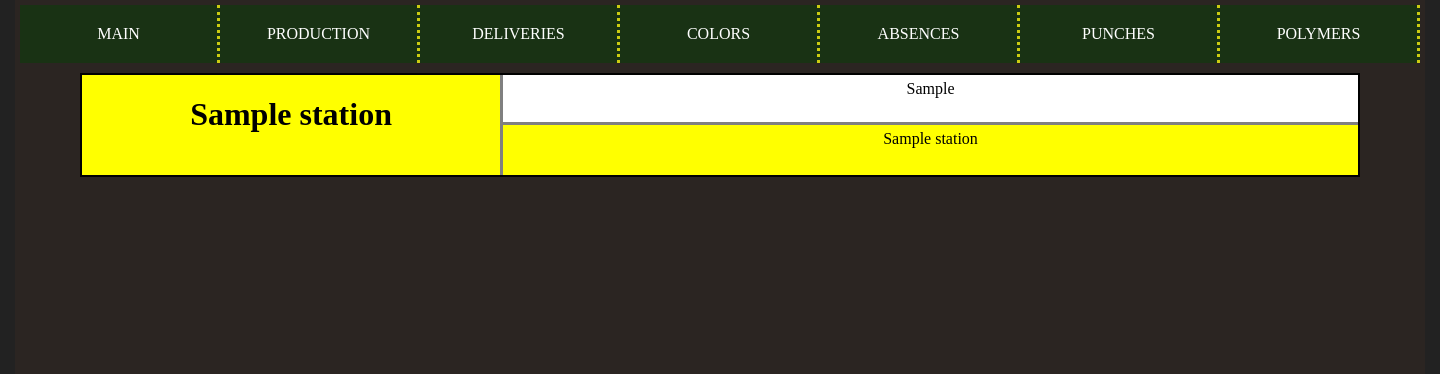
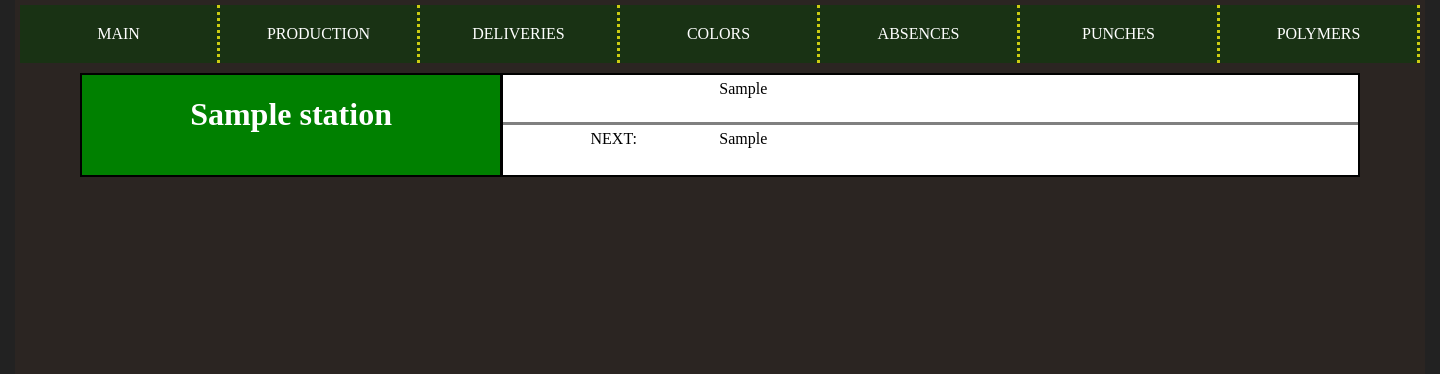
Before and after one commit to damianlapa/CardboardFactoryManager, a Django app: template paker/templates/production/workstations.html in a window 1440 px wide. Shown: the part 149-523 px from the top of the page. Run offline with Django 3.2, Linux system fonts and the light colour scheme; the template is opened without the code that fills it: most values are stand-ins (such as "Sample title", 1, 10 or a date in 2020); some libraries are stand-ins or nearby versions.

```diff
--- a/paker/templates/production/workstation-details.html
+++ b/paker/templates/production/workstation-details.html
@@ -159,8 +159,8 @@
     {% for unit in history_units %}
         <tr>
             <td>{{ unit.production_order.customer }} {{ unit.production_order.dimensions }}</td>
-            <td>{{ unit.cardboard }} {{ unit.cardboard_dimensions }}</td>
-            <td>{{ unit.quantity }}</td>
+            <td>{{ unit.production_order.cardboard }} {{ unit.production_order.cardboard_dimensions }}</td>
+            <td>{{ unit.production_order.quantity }}</td>
             <td>{{ unit.start|date:"d M Y, H:i:s" }}</td>
             <td>{{ unit.end|date:"d M Y, H:i:s" }}</td>
             <td>{{ unit.unit_duration }}</td>
--- a/paker/templates/production/workstations.html
+++ b/paker/templates/production/workstations.html
@@ -5,13 +5,27 @@
 
 <div class="conatianer-90 border-solid-2 bg-white height-100" style="margin: 10px;">
     <a href="{% url 'workstation-details' workstation_id=s.id %}" class="no-decor">
-    <div style="float: left; width: 33%; height: 100%; border-right: solid 3px grey; box-sizing: border-box;"  {% if s.currently_in_production != "UNOCCUPIED" %}class="bg-yellow black"{% else %}class="black"{% endif %}>
+    <div style="float: left; width: 33%; height: 100%; border-right: solid 3px black; box-sizing: border-box;"  {% if s.currently_in_production != "UNOCCUPIED" %}class="bg-green white"{% else %}class="black"{% endif %}>
         <h1>{{ s }}</h1>
     </div>
         </a>
     <div style="float: left; width: 67%; height: 100%" class="black">
-        <div style="height: 50%; border-bottom: solid 3px grey; box-sizing: border-box; padding: 5px;">{{ s.currently_in_production }}</div>
-        <div style="height: 50%; box-sizing: border-box; padding: 5px;" class="bg-yellow">{{ s }}</div>
+        <div style="height: 50%; border-bottom: solid 3px grey; box-sizing: border-box; padding: 5px;">
+            <div style="box-sizing: border-box; width: 25%; float: left;">
+                {% if s.currently_in_production != 'UNOCCUPIED' %}
+                <span class="live-blink" style="color: white;">LIVE</span>
+                {% else %}
+                <span>.</span>
+                {% endif %}
+            </div>
+            <div style="box-sizing: border-box; width: 75%; float: left; text-align: left;">{{ s.currently_in_production }}</div>
+            <div style="clear: both;"></div>
+        </div>
+        <div style="height: 50%; box-sizing: border-box; padding: 5px;">
+            <div style="box-sizing: border-box; width: 25%; float: left;"><span>NEXT:</span></div>
+            <div style="box-sizing: border-box; width: 75%; float: left; text-align: left;">{{ s.first_planned }}</div>
+            <div style="clear: both;"></div>
+        </div>
     </div>
     <div style="clear: both"></div>
 </div>
--- a/production/models.py
+++ b/production/models.py
@@ -89,6 +89,12 @@ class WorkStation(models.Model):
                 return units[0]
         return 'UNOCCUPIED'
 
+    def first_planned(self):
+        units = ProductionUnit.objects.filter(work_station=self, status='PLANNED').order_by('order')
+        if units:
+            return units[0]
+        else:
+            return 'NO PLANNED UNITS'
 
 class ProductionUnit(models.Model):
     production_order = models.ForeignKey(ProductionOrder, on_delete=models.CASCADE)
--- a/warehousemanager/static/js/app.js
+++ b/warehousemanager/static/js/app.js
@@ -1281,10 +1281,35 @@ document.addEventListener("DOMContentLoaded", function () {
       }
     }
 
+    function zmienKolorTekstu2(elem) {
+        console.log(elem)
+      if (elem.style.color == 'white') {
+        elem.style.color = 'red';
+      } else {
+        elem.style.color = 'white';
+      }
+    }
+
     const dVA = document.getElementById('div-workers-att')
+    const liveBlink = document.getElementsByClassName('live-blink')
 
     if (document.getElementById('div-workers-att') !== null) {
         setInterval(zmienKolorTekstu, 1000)
+    }
+
+    if (liveBlink !== null) {
+        for (let i=0; i < liveBlink.length; i++){
+
+        function zmienKolorTekstu2() {
+            elem = liveBlink[i]
+          if (elem.style.color == 'white') {
+            elem.style.color = 'red';
+          } else {
+            elem.style.color = 'white';
+          }
+        }
+            setInterval(zmienKolorTekstu2, 1000)
+        }
     }
 
     // palette deliveries
```
Also changed, not shown: production/views.py (+11 -0 lines).
